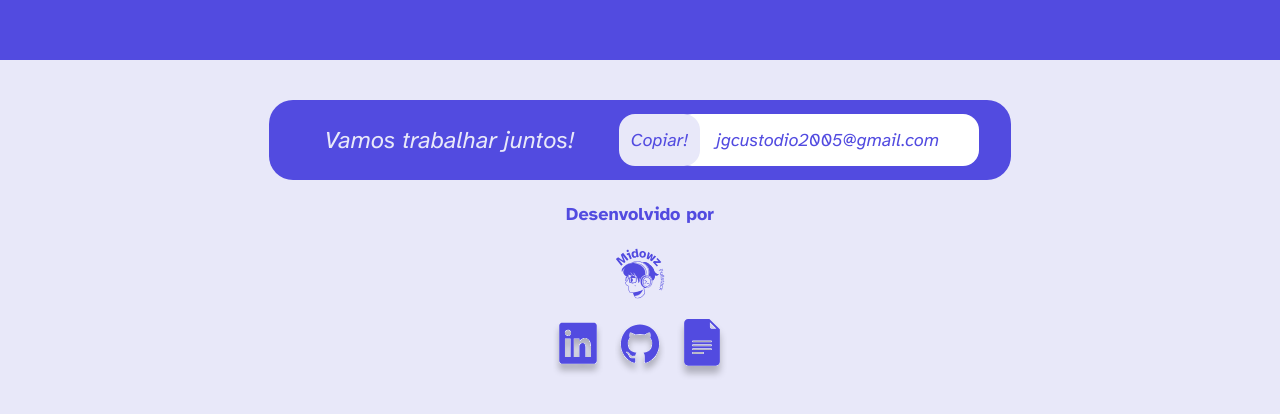
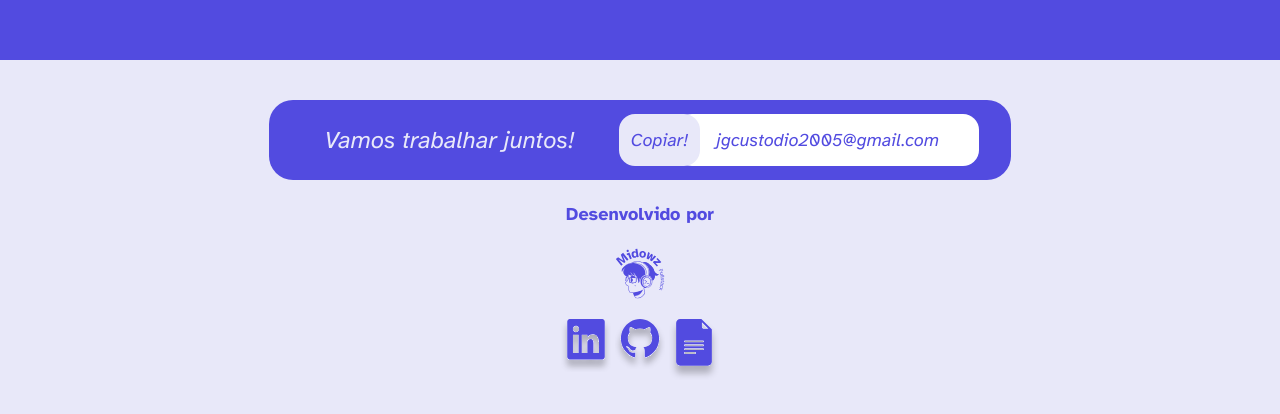
Before and after one commit to joaomidowz/portfoliov2, a Next.js app: page / in a window 1280 px wide. Shown: the part 3140-3554 px from the top of the page. Built offline with nearby package versions, Linux system fonts and the light colour scheme.

Commit message:
Add: Link to footer Icons

```diff
--- a/app/globals.css
+++ b/app/globals.css
@@ -29,6 +29,14 @@ body {
   width: 30px !important;
 }
 
+.link-footer {
+  width: 40px !important;
+}
+
+.image-footer {
+  width: 40px !important;
+}
+
 .image-responsive {
   width: 30px !important;
 }
@@ -53,6 +61,10 @@ body {
     width: 40px !important;
   }
 
+  .link-footer {
+    width: 45px !important;
+  }
+
   .image-footer {
     width: 45px !important;
   }
@@ -69,6 +81,10 @@ body {
 
   .image-home-icon {
     width: 170px !important;
+  }
+
+  .link-footer {
+    width: 50px !important;
   }
 
   .image-footer {
@@ -93,12 +109,16 @@ body {
     width: 80px !important;
   }
 
+  .link-footer {
+    width: 65px !important;
+  }
+
   .image-footer {
-    width: 50px !important;
+    width: 65px !important;
   }
 
   .git {
-    width: 60px !important;
+    width: 70px !important;
   }
 
 }
@@ -120,4 +140,11 @@ body {
     width: 100px !important;
   }
 
+  .link-footer {
+    width: 75px !important;
+  }
+
+  .image-footer {
+    width: 75px !important;
+  }
 }
--- a/components/Footer.tsx
+++ b/components/Footer.tsx
@@ -1,4 +1,5 @@
 import Image from "next/image";
+import Link from "next/link";
 const email = 'jgcustodio2005@gmail.com'
 
 export default function Footer() {
@@ -23,28 +24,38 @@ export default function Footer() {
                     alt="RoundedIcon"
                     src="/RoundedIcon.svg"
                     sizes="" />
-                <div className="flex flex-row gap-3">
+                <div className="flex flex-row gap-1">
+                    <Link href="https://www.linkedin.com" target="_blank" rel="noopener noreferrer" className="link-footer">
+
                         <Image
                             className="image-footer transition-transform duration-300 ease-out hover:scale-105 active:scale-90"
-                        width={30}
-                        height={30}
+                            width={50}
+                            height={50}
                             alt="Linkedin"
                             src="/Linkedin.svg"
                             sizes="" />
+                    </Link>
+                    <Link href="https://github.com" target="_blank" rel="noopener noreferrer" className="link-footer">
                         <Image
                             className="image-footer git transition-transform duration-300 ease-out hover:scale-105 active:scale-90"
-                        width={30}
-                        height={30}
+                            width={50}
+                            height={50}
                             alt="Linkedin"
                             src="/Github.svg"
                             sizes="" />
+                    </Link>
+                    <Link href="https://docs.google.com" target="_blank" rel="noopener noreferrer" className="link-footer">
                         <Image
                             className="image-footer transition-transform duration-300 ease-out hover:scale-105 active:scale-90"
-                        width={30}
-                        height={30}
+                            width={50}
+                            height={50}
                             alt="Linkedin"
                             src="/GoogleDocs.svg"
                             sizes="" />
+                    </Link>
+
+
+
                 </div>
             </div>
         </div>
```
Lines whose indentation alone changed are shown as unchanged.
